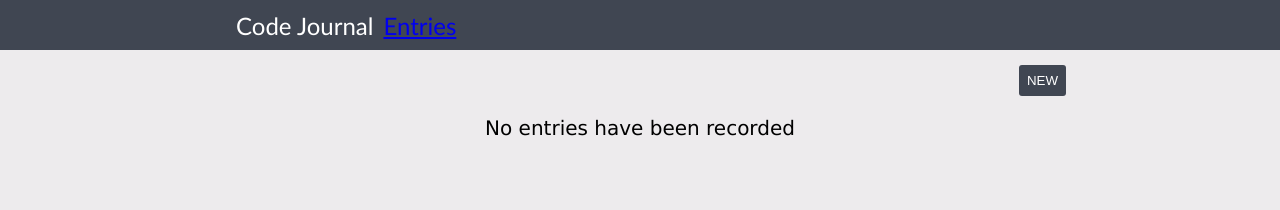
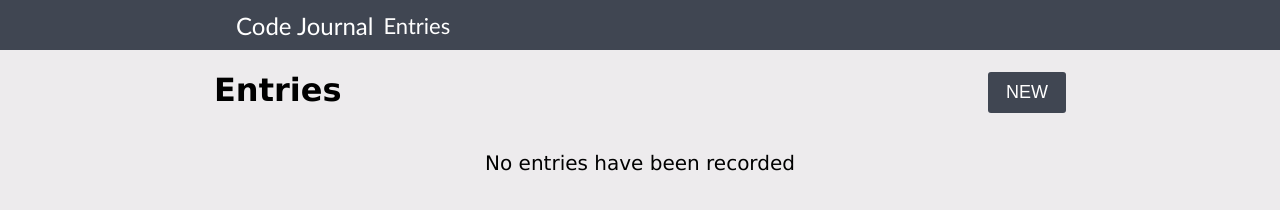
Before and after one commit to alexjraymond/code-journal, a website: page index.html in a window 1280 px wide. Both pictures are taken after a click on the link "Entries". Drawn offline with Linux system fonts and the light colour scheme.

Commit message:
end of night stuff

```diff
--- a/css/styles.css
+++ b/css/styles.css
@@ -8,6 +8,12 @@ header {
   height: 50px;
   display: flex;
   color: white;
+}
+
+a {
+  font-size: 22px;
+  color: white;
+  text-decoration: none;
 }
 
 .header-words {
@@ -68,6 +74,16 @@ label {
   padding: 8px;
 }
 
+.entries-button-style {
+  margin-top: 15px;
+  background-color: #404652;
+  color: white;
+  border-style: hidden;
+  border-radius: 3px;
+  padding: 10px 18px;
+  font-size: 18px;
+}
+
 .text-align-right {
   text-align: right;
 }
@@ -82,6 +98,7 @@ textarea:focus {
 ul {
   list-style: none;
   padding-inline-start: 0;
+  margin-top: 0;
 }
 
 li {
@@ -107,3 +124,15 @@ h2 {
 .font-size-20 {
   font-size: 20px;
 }
+
+.col-half-entries-top {
+  width: 50%;
+}
+
+.align-self-center {
+  align-self: center;
+}
+
+.margin-bot-10 {
+  margin-bottom: 10px;
+}
--- a/index.html
+++ b/index.html
@@ -49,10 +49,13 @@
       </form>
     </div>
     <div data-view="entries" class="entries">
-      <div class="text-align-right">
-        <button type="submit" class="button-style hidden" id="new">NEW</button>
+      <div class="row">
+        <h1 class="col-half-entries-top" id="entries-h1">Entries</h1>
+        <div class="text-align-right col-half-entries-top align-self-center margin-bot-10">
+          <button type="submit" class="entries-button-style hidden" id="new">NEW</button>
+        </div>
+        <p class="text-align-center font-size-20 visible column-full" id="no-entries">No entries have been recorded</p>
       </div>
-      <p class="text-align-center font-size-20 visible" id="no-entries">No entries have been recorded</p>
       <ul>
 
       </ul>
--- a/js/main.js
+++ b/js/main.js
@@ -73,12 +73,13 @@ document.addEventListener('DOMContentLoaded', function (entry) {
 
 function toggleNoEntries() {
   var $noEntries = document.querySelector('#no-entries');
-
+  var $entriesH1 = document.querySelector('#entries-h1');
   if (data.entries.length === 0) {
-    $noEntries.classList('visible');
+    $noEntries.classList.add('visible');
   } else {
     $noEntries.classList.remove('visible');
     $noEntries.classList.add('hidden');
+    $entriesH1.classList.remove('hidden');
   }
 }
 
@@ -96,10 +97,4 @@ function viewSwap(entry) {
 var $header = document.querySelector('a');
 $header.addEventListener('click', viewSwap);
 
-// for (var i = 0; i < $header.length; i++) {
-
-//   if ($header[i] === 0) {
-//     console.log('code journal');
-//   } else { console.log('entries'); }
-//   $header[i].addEventListener('click', viewSwap);
-// }
+toggleNoEntries();
```
